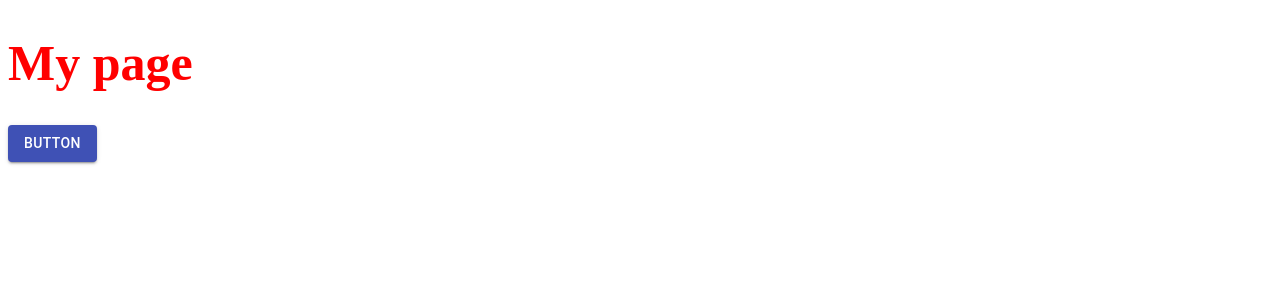
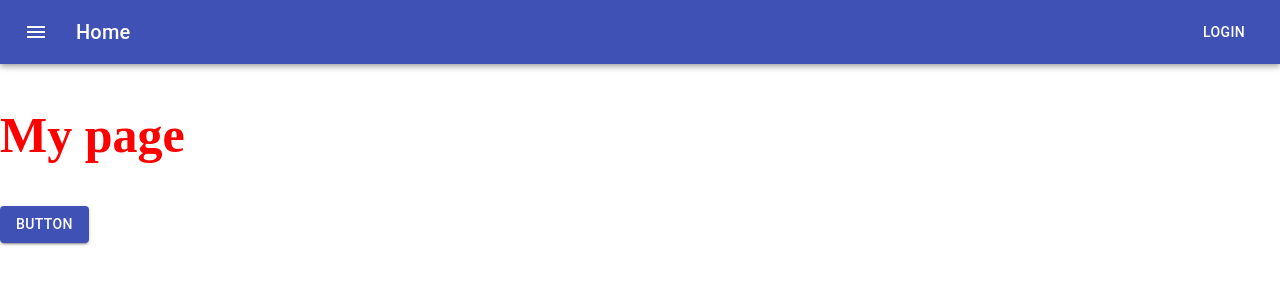
Before and after one commit to ykyuki21/mercstoria-tools-client, a Next.js app: page / in a window 1280 px wide. Shown: the top 300 px of the page. Built offline with nearby package versions, Linux system fonts and the light colour scheme.

Commit message:
Add global navigation

```diff
--- a/package.json
+++ b/package.json
@@ -10,6 +10,7 @@
   },
   "dependencies": {
     "@material-ui/core": "^4.11.0",
+    "@material-ui/icons": "^4.9.1",
     "@material-ui/styles": "^4.10.0",
     "next": "latest",
     "react": "^16.13.0",
@@ -22,6 +23,7 @@
     "@types/react-dom": "16.8.4",
     "@types/styled-components": "5.0.1",
     "babel-plugin-styled-components": "^1.10.0",
+    "sanitize.css": "^12.0.1",
     "typescript": "4.0"
   }
 }
--- /dev/null
+++ b/src/components/common/globalnavi.tsx
@@ -0,0 +1,43 @@
+import React from 'react';
+import { makeStyles } from '@material-ui/core/styles';
+import AppBar from '@material-ui/core/AppBar';
+import Toolbar from '@material-ui/core/Toolbar';
+import Typography from '@material-ui/core/Typography';
+import Button from '@material-ui/core/Button';
+import IconButton from '@material-ui/core/IconButton';
+import MenuIcon from '@material-ui/icons/Menu';
+
+const useStyles = makeStyles((theme) => ({
+  root: {
+    flexGrow: 1,
+  },
+  menuButton: {
+    marginRight: theme.spacing(2),
+  },
+  title: {
+    flexGrow: 1,
+  },
+  login: {
+    marginLeft: 'auto',
+  }
+}));
+
+export default function GlobalNavi() {
+  const classes = useStyles();
+
+  return (
+    <div className={classes.root}>
+      <AppBar position="static">
+        <Toolbar>
+          <IconButton edge="start" className={classes.menuButton} color="inherit" aria-label="menu">
+            <MenuIcon />
+          </IconButton>
+          <Typography variant="h6">
+            Home
+          </Typography>
+          <Button className={classes.login} color="inherit">Login</Button>
+        </Toolbar>
+      </AppBar>
+    </div>
+  );
+}
--- a/src/pages/_app.tsx
+++ b/src/pages/_app.tsx
@@ -1,11 +1,14 @@
 import { AppProps } from 'next/app'
 import { ThemeProvider } from 'styled-components'
+import GlobalNavi from '../components/common/globalnavi'
+import 'sanitize.css'
 
 const theme = {}
 
 const MyApp = ({ Component, pageProps }: AppProps) => {
   return (
     <ThemeProvider theme={theme}>
+      <GlobalNavi />
       <Component {...pageProps} />
     </ThemeProvider>
   )
```
Also changed, not shown: 1 other file (tests, documents, lock files or other folders).
